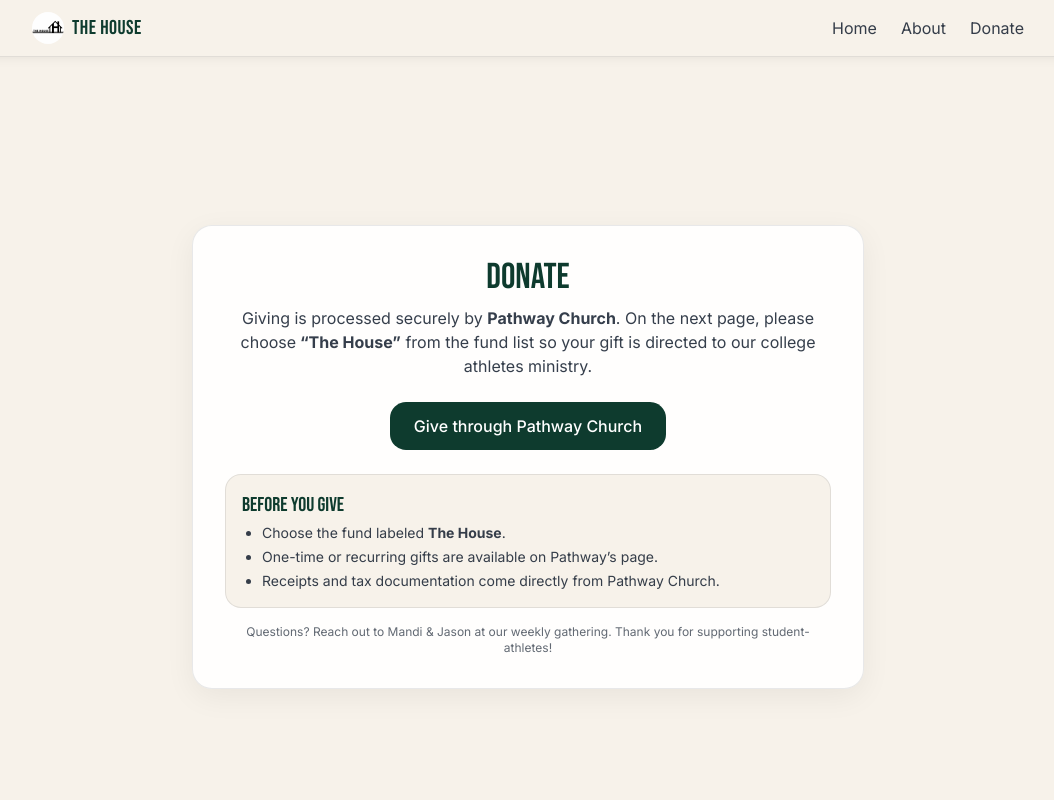
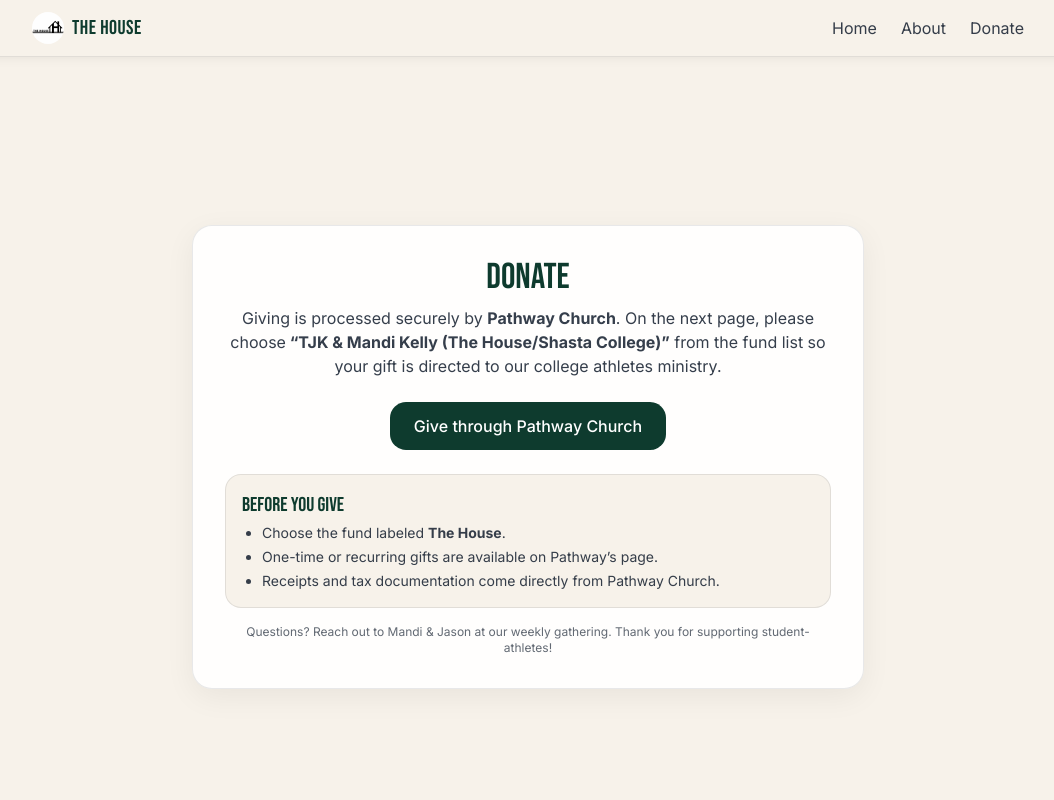
Before and after one commit to garrettcurtis92/thehouse, a Next.js app: page /donate in a window 1280 px wide. Shown: the top 800 px of the page, without its empty margins (112-1166 px from the left). Built offline with nearby package versions, Linux system fonts and the light colour scheme; no server answers.

Commit message:
added pathway giving link

```diff
--- a/src/app/donate/page.tsx
+++ b/src/app/donate/page.tsx
@@ -12,7 +12,7 @@
         <h1 className="font-display text-4xl text-deep mb-2">Donate</h1>
         <p className="text-charcoal/90">
           Giving is processed securely by <b>Pathway Church</b>. On the next page, please choose
-          <b> “The House”</b> from the fund list so your gift is directed to our college athletes ministry.
+          <b> “TJK & Mandi Kelly (The House/Shasta College)”</b> from the fund list so your gift is directed to our college athletes ministry.
         </p>
 
         <a
```
